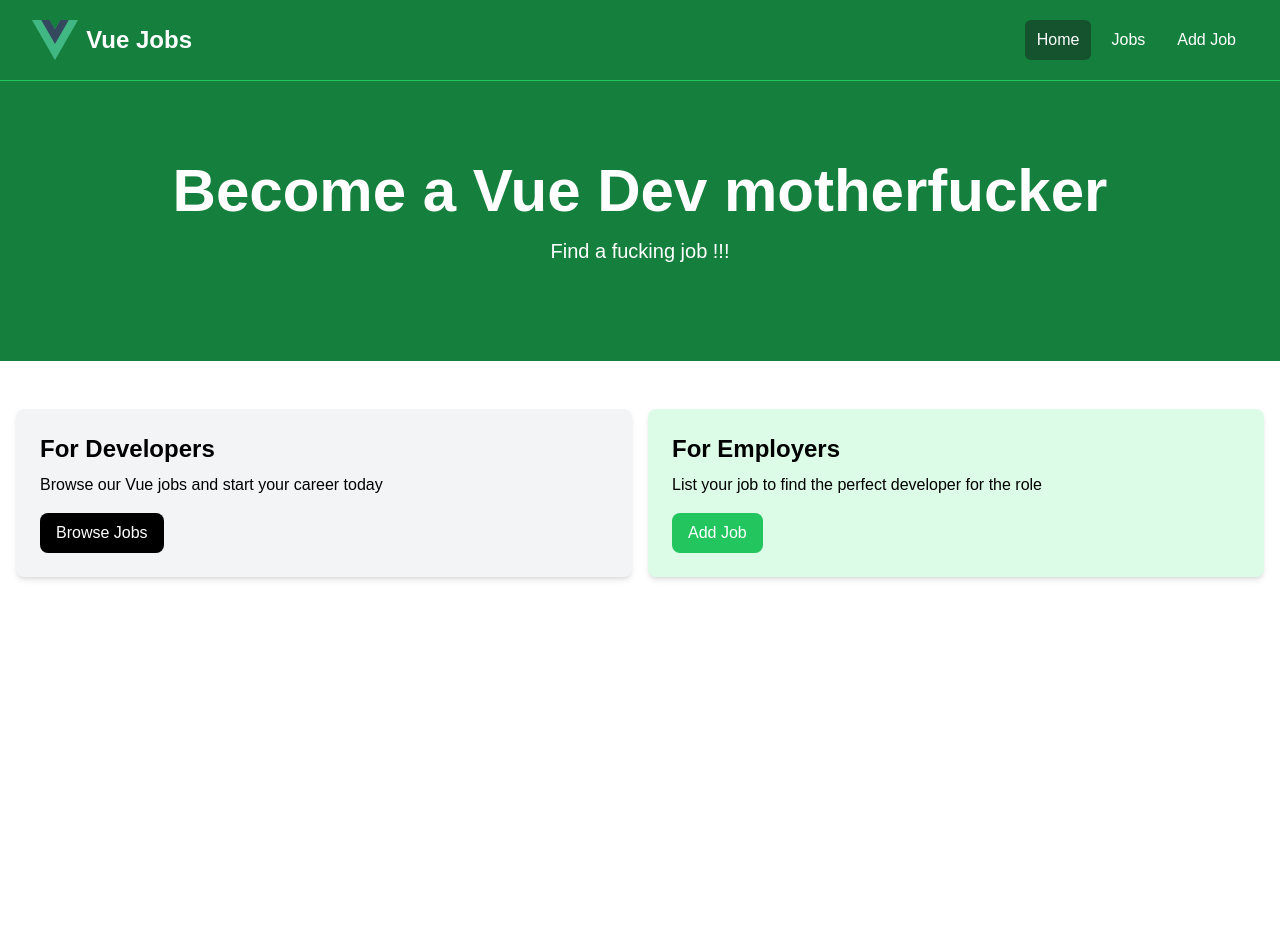
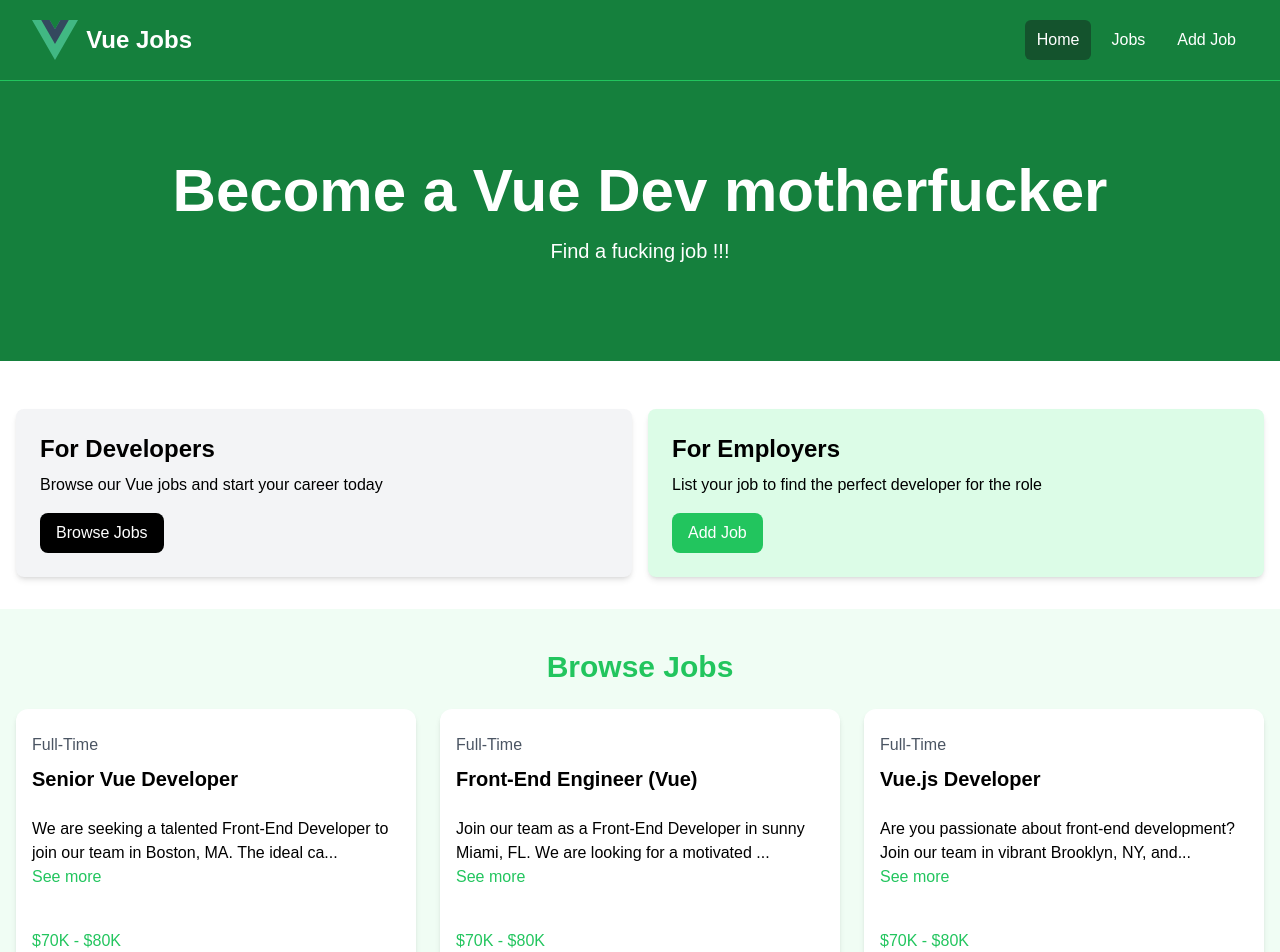
Before and after one commit to hectorsolpest/vue-intro, a Vue app: page / in a window 1280 px wide. Shown: the top 952 px of the page. Before the commit the page ends 800 px from the top, so only its background shows below. Built offline with nearby package versions, Linux system fonts and the light colour scheme.

Commit message:
add jobs list

```diff
--- a/src/App.vue
+++ b/src/App.vue
@@ -2,12 +2,14 @@
 import Navbar from '@/components/Navbar.vue'
 import Hero from '@/components/Hero.vue'
 import HomeCards from '@/components/HomeCards.vue'
+import JobList from '@/components/JobList.vue'
 </script>
 
 <template>
   <navbar/>
   <hero title="Become a Vue Dev motherfucker" subtitle="Find a fucking job !!!"/>
   <home-cards/>
+  <job-list :limit="3" :show-button="false"/>
 </template>
 
 <style scoped>
--- /dev/null
+++ b/src/JobCard.vue
@@ -0,0 +1,57 @@
+<script setup>
+import { computed, ref } from 'vue'
+
+const props = defineProps({
+  job:{
+    type:Object
+}
+})
+const showFullDescription = ref(false)
+const truncatedDescription = computed(()=>{
+  let description = props.job.description
+  if(!showFullDescription.value){
+    description = description.substring(0,90)+'...'
+  }
+  return description
+})
+const toggleFullDescription = ()=>{
+  showFullDescription.value = !showFullDescription.value
+}
+</script>
+
+<template>
+  <div class="bg-white rounded-xl shadow-md relative">
+    <div class="p-4">
+      <div class="mb-6">
+        <div class="text-gray-600 my-2">{{job.type}}</div>
+        <h3 class="text-xl font-bold">{{job.title}}</h3>
+      </div>
+
+      <div class="mb-5">
+        <p>{{truncatedDescription}}</p>
+        <p @click="toggleFullDescription" class="text-green-500 hover:text-green-700 mb-10">{{showFullDescription ? 'See less' : 'See more'}}</p>
+      </div>
+
+      <h3 class="text-green-500 mb-2">{{job.salary}}</h3>
+
+      <div class="border border-gray-100 mb-5"></div>
+
+      <div class="flex flex-col lg:flex-row justify-between mb-4">
+        <div class="text-orange-700 mb-3">
+          <i class="fa-solid fa-location-dot text-lg"></i>
+          {{job.location}}
+        </div>
+        <a
+          href="/jobs"
+          class="h-[36px] bg-green-500 hover:bg-green-600 text-white px-4 py-2 rounded-lg text-center text-sm"
+        >
+          Read More
+        </a>
+      </div>
+    </div>
+  </div>
+</template>
+
+<style scoped>
+
+</style>
--- /dev/null
+++ b/src/components/JobList.vue
@@ -0,0 +1,41 @@
+<script setup>
+import { ref } from 'vue'
+import jobsData from '@/jobs.json'
+import JobCard from '@/JobCard.vue'
+const jobs = ref(jobsData)
+defineProps({
+  limit:{
+    type:Number
+  },
+  showButton:{
+    type:Boolean,
+    default:false
+  }
+})
+
+</script>
+
+<template>
+  <section class="bg-green-50 px-4 py-10">
+    <div class="container-xl lg:container m-auto">
+      <h2 class="text-3xl font-bold text-green-500 mb-6 text-center">
+        Browse Jobs
+      </h2>
+      <div class="grid grid-cols-1 md:grid-cols-3 gap-6">
+        <job-card v-for="job in jobs.slice(0,limit || jobs.lenght)" :key="job.id" :job="job"/>
+      </div>
+    </div>
+  </section>
+
+  <section v-if="showButton" class="m-auto max-w-lg my-10 px-6">
+    <a
+      href="jobs.html"
+      class="block bg-black text-white text-center py-4 px-6 rounded-xl hover:bg-gray-700"
+    >View All Jobs</a
+    >
+  </section>
+</template>
+
+<style scoped>
+
+</style>
--- /dev/null
+++ b/src/jobs.json
@@ -0,0 +1,86 @@
+[
+  {
+    "id": 1,
+    "title": "Senior Vue Developer",
+    "type": "Full-Time",
+    "description": "We are seeking a talented Front-End Developer to join our team in Boston, MA. The ideal candidate will have strong skills in HTML, CSS, and JavaScript, with experience working with modern JavaScript frameworks such as Vue or Angular.",
+    "location": "Boston, MA",
+    "salary": "$70K - $80K",
+    "company": {
+      "name": "NewTek Solutions",
+      "description": "NewTek Solutions is a leading technology company specializing in web development and digital solutions. We pride ourselves on delivering high-quality products and services to our clients while fostering a collaborative and innovative work environment.",
+      "contactEmail": "contact@teksolutions.com",
+      "contactPhone": "555-555-5555"
+    }
+  },
+  {
+    "id": 2,
+    "title": "Front-End Engineer (Vue)",
+    "type": "Full-Time",
+    "description": "Join our team as a Front-End Developer in sunny Miami, FL. We are looking for a motivated individual with a passion for crafting beautiful and responsive web applications. Experience with UI/UX design principles and a strong attention to detail are highly desirable.",
+    "location": "Miami, FL",
+    "salary": "$70K - $80K",
+    "company": {
+      "name": "Veneer Solutions",
+      "description": "Veneer Solutions is a creative agency specializing in digital design and development. Our team is dedicated to pushing the boundaries of creativity and innovation to deliver exceptional results for our clients.",
+      "contactEmail": "contact@loremipsum.com",
+      "contactPhone": "555-555-5555"
+    }
+  },
+  {
+    "id": 3,
+    "title": "Vue.js Developer",
+    "type": "Full-Time",
+    "description": "Are you passionate about front-end development? Join our team in vibrant Brooklyn, NY, and work on exciting projects that make a difference. We offer competitive compensation and a collaborative work environment where your ideas are valued.",
+    "location": "Brooklyn, NY",
+    "salary": "$70K - $80K",
+    "company": {
+      "name": "Dolor Cloud",
+      "description": "Dolor Cloud is a leading technology company specializing in digital solutions for businesses of all sizes. With a focus on innovation and customer satisfaction, we are committed to delivering cutting-edge products and services.",
+      "contactEmail": "contact@dolorsitamet.com",
+      "contactPhone": "555-555-5555"
+    }
+  },
+  {
+    "id": 4,
+    "title": "Vue Front-End Developer",
+    "type": "Part-Time",
+    "description": "Join our team as a Part-Time Front-End Developer in beautiful Pheonix, AZ. We are looking for a self-motivated individual with a passion for creating engaging user experiences. This position offers flexible hours and the opportunity to work remotely.",
+    "location": "Pheonix, AZ",
+    "salary": "$60K - $70K",
+    "company": {
+      "name": "Alpha Elite",
+      "description": "Alpha Elite is a dynamic startup specializing in digital marketing and web development. We are committed to fostering a diverse and inclusive workplace where creativity and innovation thrive.",
+      "contactEmail": "contact@adipisicingelit.com",
+      "contactPhone": "555-555-5555"
+    }
+  },
+  {
+    "id": 5,
+    "title": "Full Stack Vue Developer",
+    "type": "Full-Time",
+    "description": "Exciting opportunity for a Full-Time Front-End Developer in bustling Atlanta, GA. We are seeking a talented individual with a passion for building elegant and scalable web applications. Join our team and make an impact!",
+    "location": "Atlanta, GA",
+    "salary": "$90K - $100K",
+    "company": {
+      "name": "Browning Technologies",
+      "description": "Browning Technologies is a rapidly growing technology company specializing in e-commerce solutions. We offer a dynamic and collaborative work environment where employees are encouraged to think creatively and innovate.",
+      "contactEmail": "contact@consecteturadipisicing.com",
+      "contactPhone": "555-555-5555"
+    }
+  },
+  {
+    "id": 6,
+    "title": "Vue Native Developer",
+    "type": "Full-Time",
+    "description": "Join our team as a Front-End Developer in beautiful Portland, OR. We are looking for a skilled and enthusiastic individual to help us create innovative web solutions. Competitive salary and great benefits package available.",
+    "location": "Portland, OR",
+    "salary": "$100K - $110K",
+    "company": {
+      "name": "Port Solutions INC",
+      "description": "Port Solutions is a leading technology company specializing in software development and digital marketing. We are committed to providing our clients with cutting-edge solutions and our employees with a supportive and rewarding work environment.",
+      "contactEmail": "contact@ipsumlorem.com",
+      "contactPhone": "555-555-5555"
+    }
+  }
+]
```
